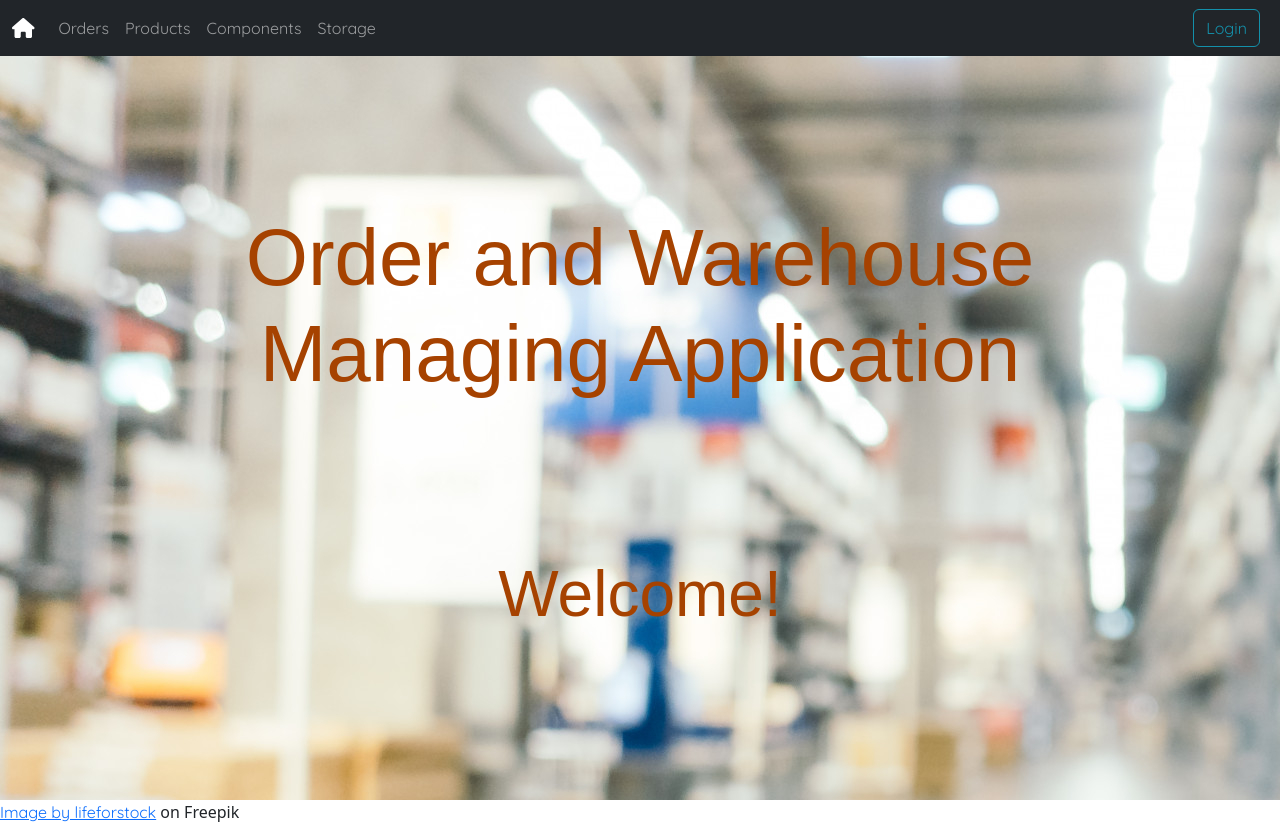
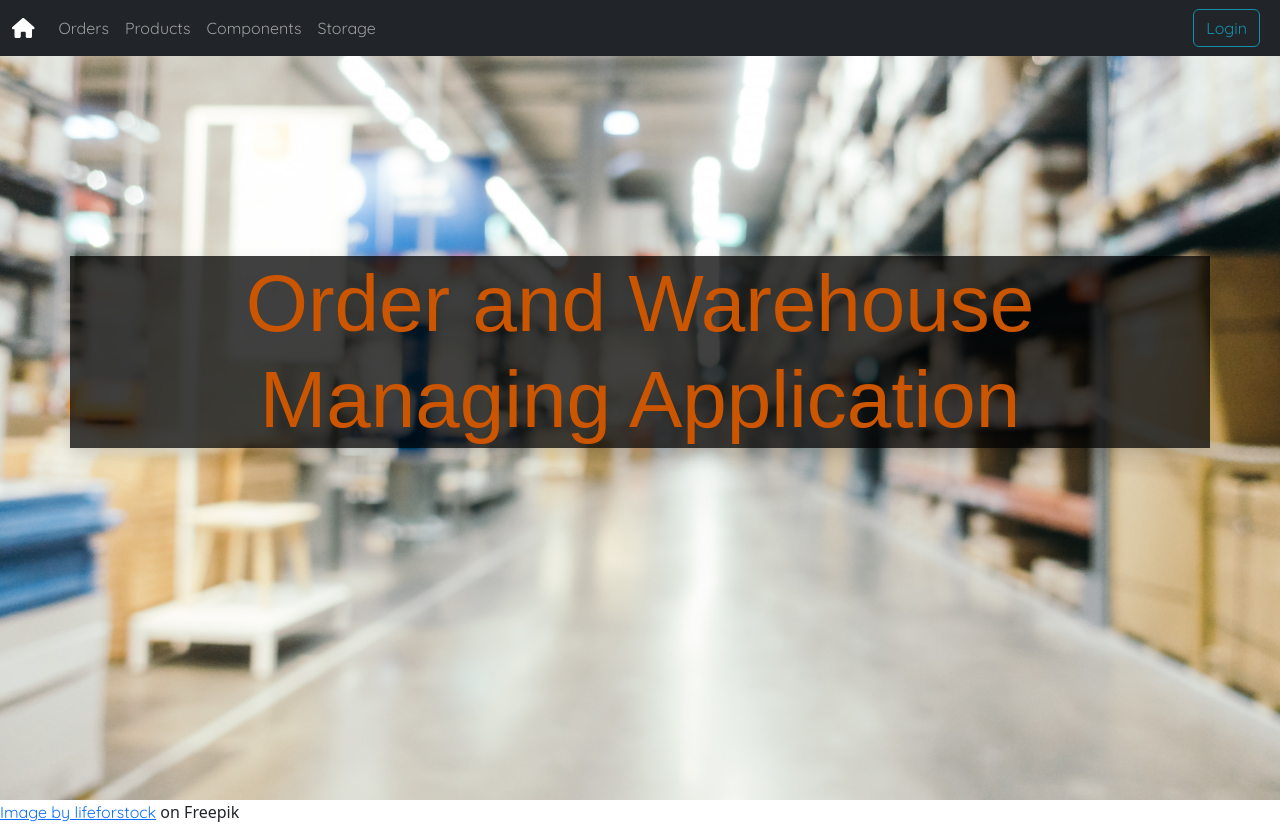
Before and after one commit to TheRealCoon/order_and_warehouse_app_frontend, a React (Create React App) app: page / in a window 1280 px wide. Built offline with nearby package versions, Linux system fonts and the light colour scheme; a web font is replaced by a local one.

Commit message:
fix style

```diff
--- a/src/App.css
+++ b/src/App.css
@@ -28,5 +28,7 @@ body {
     min-height: 100vh;
     background-color: black;
     background-image: url("/public/abstract-blur-furniture-decoration-warehouse-store.jpg");
+    background-size: 100% 100%;
+    background-repeat: no-repeat;
     color: white;
 }
--- a/src/components/home/Home.css
+++ b/src/components/home/Home.css
@@ -1,13 +1,13 @@
-.content-box {
-    min-height: 500px;
+.spacer {
+    min-height: 200px;
 }
 
 .display-1 {
-    color: #a64200;
+    color: #cc5500;
     font-family: "argentum-sans-black", Arial, Helvetica, sans-serif;
 }
 
 .display-3 {
-    color: #a64200;
+    color: #cc5500;
     font-family: "argentum-sans-semibold", Arial, Helvetica, sans-serif;
 }
--- a/src/components/home/Home.js
+++ b/src/components/home/Home.js
@@ -3,11 +3,13 @@ import './Home.css';
 
 const Home = () => {
     return (
-        <div className="container text-center">
-            <div className="content-box d-flex align-items-center display-1">
-                Order and Warehouse Managing Application
+        <div>
+            <div className="spacer"></div>
+            <div className="container text-center shadow bg-black bg-opacity-75">
+                <div className="d-flex align-items-center display-1">
+                    Order and Warehouse Managing Application
+                </div>
             </div>
-            <div className="display-3">Welcome!</div>
         </div>
     )
 }
--- a/src/components/tables/components_table/ComponentsTable.js
+++ b/src/components/tables/components_table/ComponentsTable.js
@@ -17,7 +17,7 @@ const ComponentsTable = () => {
         getComponents();
     }, [])
 
-    return (<div className="container">
+    return (<div className="container table-responsive-xxl">
             <table className="table table-striped table-dark table-hover m-2">
                 <thead>
                 <tr className="table-secondary">
--- a/src/components/tables/orders_table/OrdersTable.js
+++ b/src/components/tables/orders_table/OrdersTable.js
@@ -16,7 +16,7 @@ const OrdersTable = () => {
         getOrders();
     }, [])
 
-    return (<div className="container">
+    return (<div className="container table-responsive-xxl">
             <table className="table table-striped table-dark table-hover m-2">
                 <thead>
                 <tr className="table-secondary">
--- a/src/components/tables/products_table/ProductsTable.js
+++ b/src/components/tables/products_table/ProductsTable.js
@@ -18,7 +18,7 @@ const ProductsTable = () => {
         getProducts();
     }, [])
 
-    return (<div className="container">
+    return (<div className="container table-responsive-xxl">
             <table className="table table-striped table-dark table-hover m-2">
                 <thead>
                 <tr className="table-secondary">
--- a/src/components/tables/storage_unit_table/StorageUnitsTable.js
+++ b/src/components/tables/storage_unit_table/StorageUnitsTable.js
@@ -17,7 +17,7 @@ const StorageUnitsTable = () => {
         getStorageUnits();
     }, [])
 
-    return (<div className="container">
+    return (<div className="container table-responsive-xxl">
             <table className="table table-striped table-dark table-hover m-2">
                 <thead>
                 <tr className="table-secondary">
```
